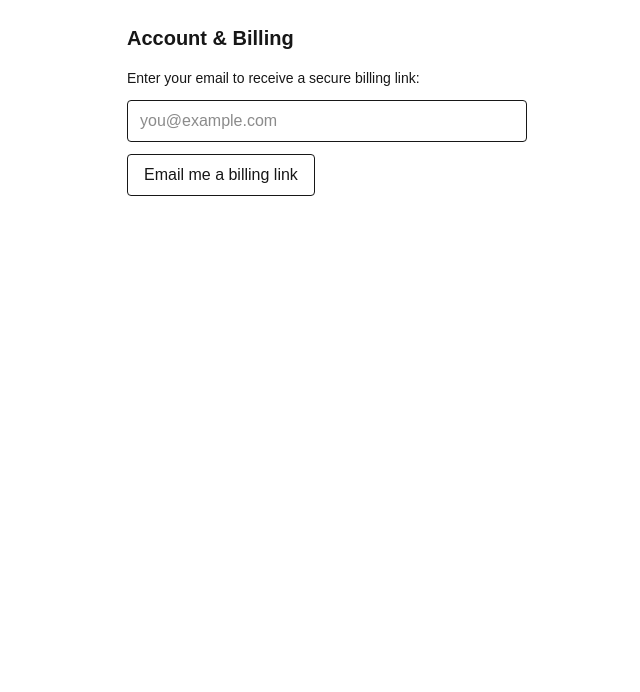
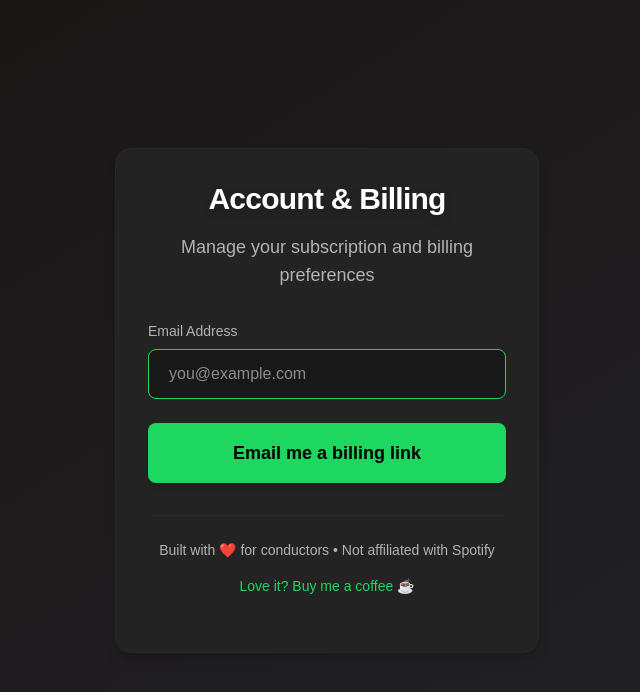
Before and after one commit to ecz2515/conductr, a Next.js app: page /account in a window 1280 px wide. Shown: the top 692 px of the page, without its empty margins (313-953 px from the left). Built offline with nearby package versions, Linux system fonts and the light colour scheme.

Commit message:
refactor account page UI

```diff
--- a/app/account/page.tsx
+++ b/app/account/page.tsx
@@ -1,6 +1,17 @@
 "use client";
 
 import { useState } from "react";
+import {
+  PageContainer,
+  ContentWrapper,
+  Card,
+  Button,
+  Input,
+  PageTitle,
+  PageSubtitle,
+  Alert,
+  Footer,
+} from "../../components/design-system";
 
 export default function AccountPage() {
   const [email, setEmail] = useState("");
@@ -28,35 +39,46 @@ export default function AccountPage() {
   }
 
   return (
-    <div className="max-w-md mx-auto p-6 space-y-4">
-      <h1 className="text-xl font-semibold">Account & Billing</h1>
+    <PageContainer centered>
+      <ContentWrapper maxWidth="md">
+        <Card variant="elevated" className="p-8 animate-expand animate-fade-in">
+          <div className="text-center mb-8">
+            <PageTitle className="mb-4">Account & Billing</PageTitle>
+            <PageSubtitle>Manage your subscription and billing preferences</PageSubtitle>
+          </div>
 
           {sent ? (
-        <div className="rounded-lg border p-3 bg-green-50">
-          If an account exists for that email, we’ve sent a secure link to manage billing.
+            <Alert variant="success" className="mb-8">
+              If an account exists for that email, we've sent a secure link to manage billing.
               Please check your inbox.
-        </div>
+            </Alert>
           ) : (
-        <form onSubmit={sendLink} className="space-y-3">
-          <label className="block text-sm">Enter your email to receive a secure billing link:</label>
-          <input
+            <form onSubmit={sendLink} className="space-y-6 mb-8">
+              <Input
+                label="Email Address"
                 type="email"
                 required
                 placeholder="you@example.com"
                 value={email}
                 onChange={(e) => setEmail(e.target.value)}
-            className="w-full rounded border px-3 py-2"
               />
-          <button
+
+              <Button
                 type="submit"
-            disabled={loading}
-            className="rounded px-4 py-2 border"
+                loading={loading}
+                size="lg"
+                className="w-full"
               >
                 {loading ? "Sending..." : "Email me a billing link"}
-          </button>
-          {err && <div className="text-sm text-red-600">{err}</div>}
+              </Button>
+
+              {err && <Alert variant="error">{err}</Alert>}
             </form>
           )}
-    </div>
+
+          <Footer />
+        </Card>
+      </ContentWrapper>
+    </PageContainer>
   );
 }
```
Lines whose indentation alone changed are shown as unchanged.
